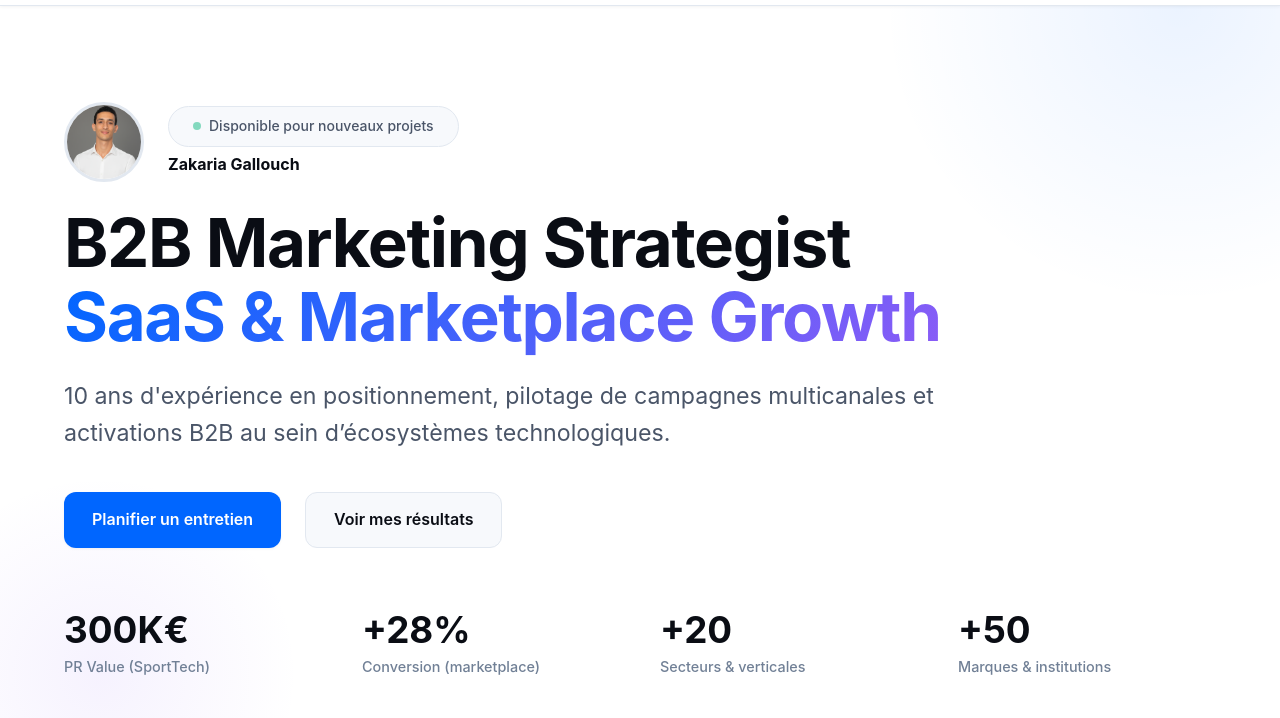
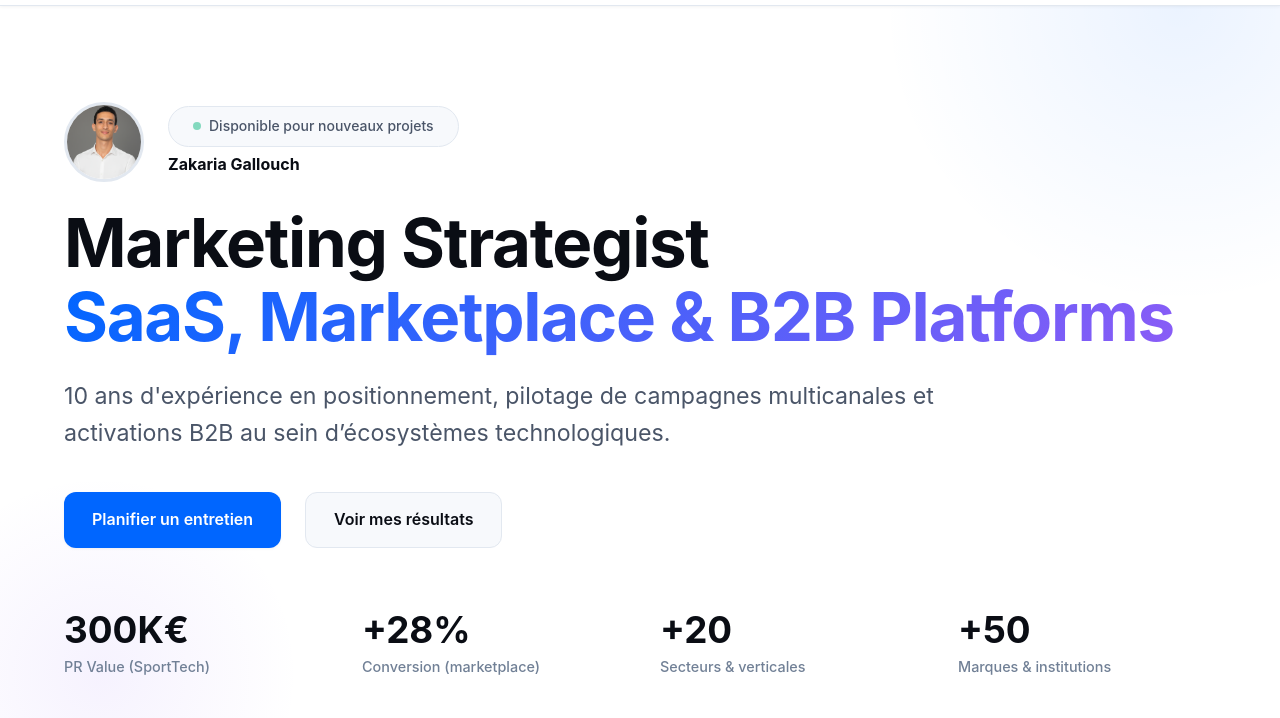
Before and after one commit to sahelpub21-debug/PM-CM_Morgan_Philips_Group, a plain HTML site: page index.html in a window 1280 px wide. Shown: the part 82-800 px from the top of the page. Drawn offline with Linux system fonts and the light colour scheme.

Commit message:
Update index.html

```diff
--- a/index.html
+++ b/index.html
@@ -3,7 +3,7 @@
 <head>
   <meta charset="UTF-8" />
   <meta name="viewport" content="width=device-width, initial-scale=1.0"/>
-  <title>Zakaria Gallouch — B2B Marketing Strategist</title>
+  <title>Zakaria Gallouch — Marketing Strategist</title>
   <style>
     :root{
       --primary:#0066FF; --primary-light:#3385FF;
@@ -130,7 +130,7 @@
         </div>
       </div>
 
-      <h1>B2B Marketing Strategist<br><span class="gradient-text">SaaS & Marketplace Growth</span></h1>
+      <h1>Marketing Strategist<br><span class="gradient-text">SaaS, Marketplace & B2B Platforms</span></h1>
 
       <p class="lead" style="margin:0 0 var(--lg);">
         10 ans d'expérience en positionnement, pilotage de campagnes multicanales et activations B2B
```
